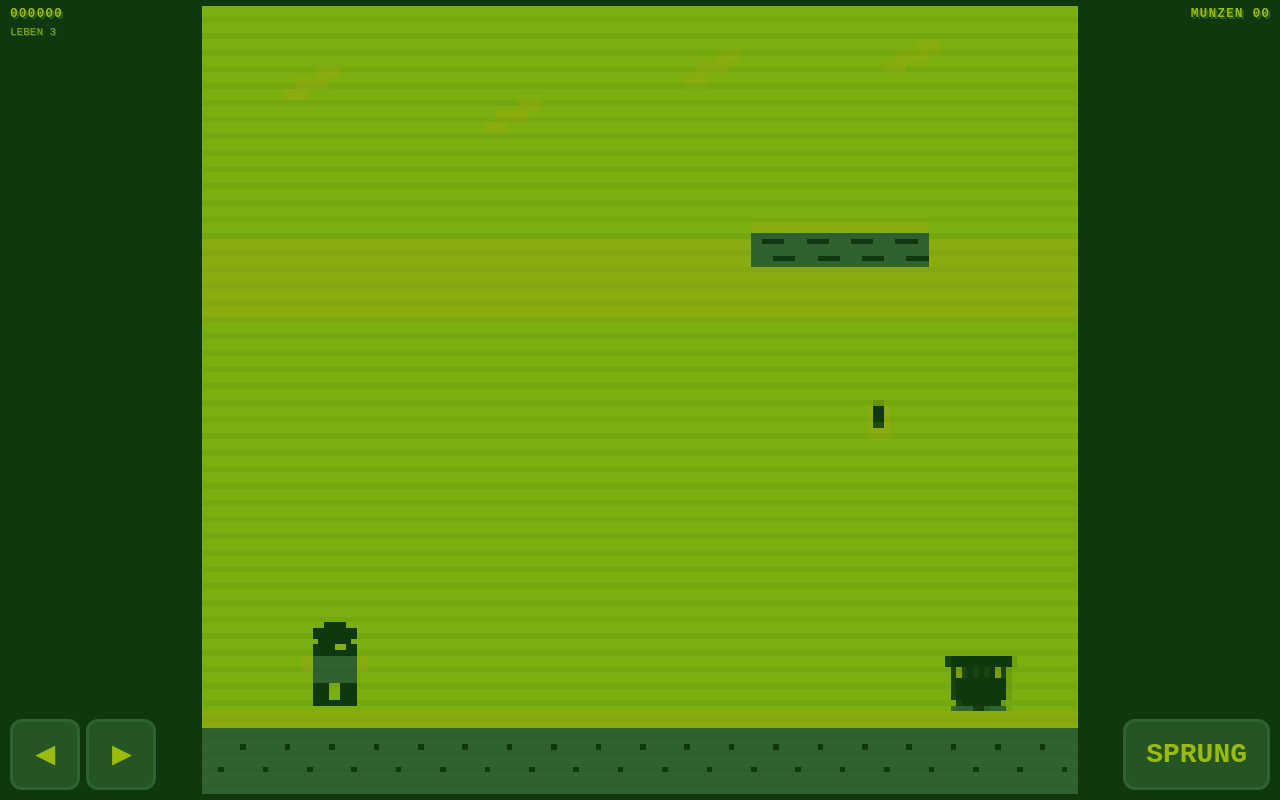
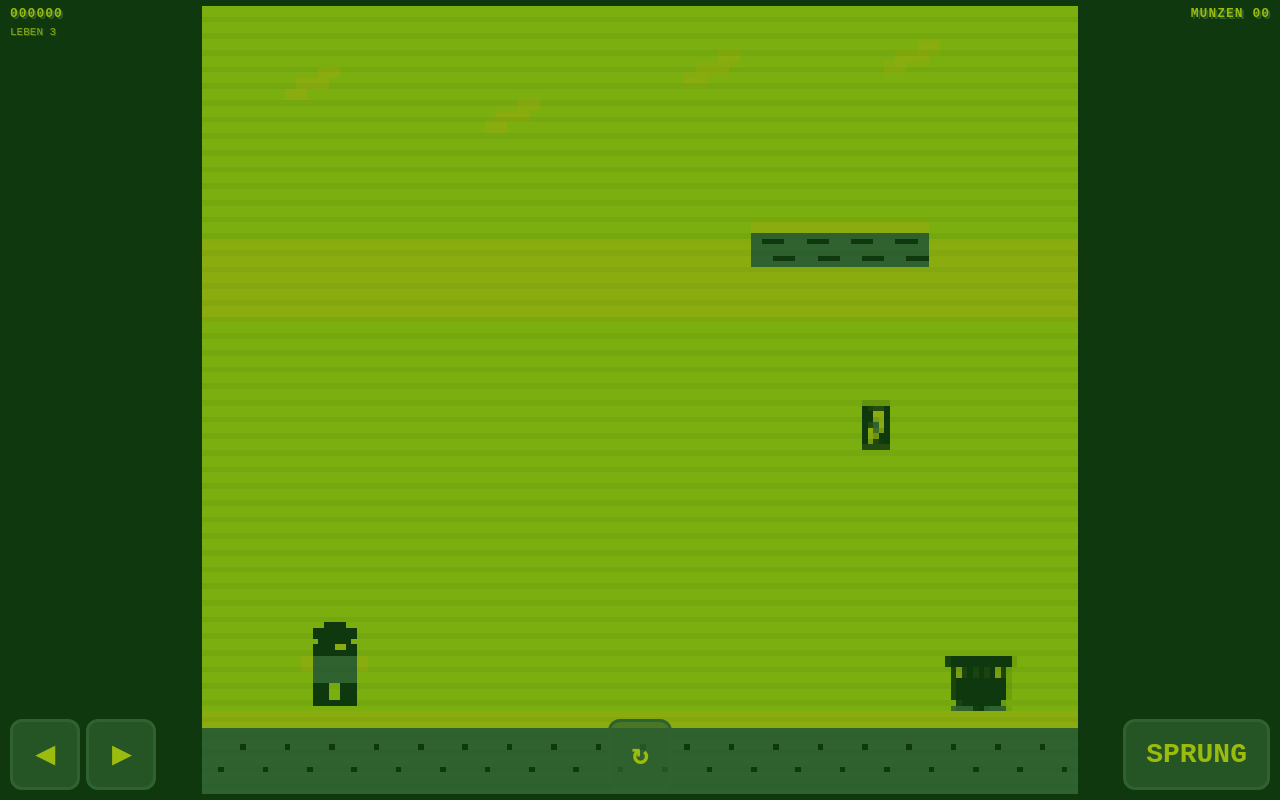
Before and after one commit to MrCerealGuy/Super-Pixel-Land-DX, a plain HTML site: page index.html in a window 1280 px wide. Both pictures are taken after a click on the button "▶ START". Drawn offline with Linux system fonts and the light colour scheme.

Commit message:
19062026-0847

```diff
--- a/index.html
+++ b/index.html
@@ -18,6 +18,7 @@ canvas { display: block; margin: 0 auto; image-rendering: pixelated; width: 100%
 #dpad { display: flex; gap: 6px; }
 #dpad button { min-width: 70px; font-size: 30px; padding: 14px 10px; }
 #jumpBtn { min-width: 90px; font-size: 24px; padding: 14px 10px; background: rgba(48,98,48,0.85); }
+#restartTouchBtn { min-width: 54px; font-size: 22px; padding: 10px 8px; background: rgba(160,32,32,0.5); }
 #startScreen, #gameOverScreen { position: absolute; top: 0; left: 0; width: 100%; height: 100%; display: flex; flex-direction: column; align-items: center; justify-content: center; background: rgba(15,56,15,0.92); pointer-events: auto; z-index: 10; }
 #startScreen h1, #gameOverScreen h1 { color: #9bbc0f; font-size: 2.2em; text-align: center; text-shadow: 3px 3px 0 #306230; margin-bottom: 10px; letter-spacing: 4px; }
 #statusBar { position: absolute; top: 0; left: 0; width: 100%; display: flex; justify-content: space-between; padding: 6px 10px; pointer-events: none; z-index: 1; }
@@ -43,13 +44,14 @@ canvas { display: block; margin: 0 auto; image-rendering: pixelated; width: 100%
       <button id="leftBtn">◀</button>
       <button id="rightBtn">▶</button>
     </div>
+    <button id="restartTouchBtn">↻</button>
     <button id="jumpBtn">SPRUNG</button>
   </div>
   <div id="startScreen">
     <h1>SUPER PIXEL LAND DX</h1>
     <p>Ein Jump'n'Run im GameBoy-Stil</p>
     <p style="font-size:0.8em;margin-top:12px;color:#306230">Pfeiltasten + Leertaste (Desktop)</p>
-    <p style="font-size:0.8em;color:#306230">Touch-Buttons (Mobil)</p>
+    <p style="font-size:0.8em;color:#306230">Touch-Buttons (Mobil) &middot; R = Neustart</p>
     <div id="hsText" style="margin-top:10px;color:#8bac0f;font-size:0.9em"></div>
     <button class="btn" id="startBtn">▶ START</button>
   </div>
@@ -80,7 +82,7 @@ const BIOME = {
 
 let camera = { x: 0 };
 let platforms = [], coins = [], enemies = [], particles = [], movingPlats = [];
-let questBlocks = [], powerups = [], pipes = [], checkpoints = [];
+let questBlocks = [], powerups = [], pipes = [], checkpoints = [], powerUpPopups = [];
 let score = 0, coinCount = 0, lives = 3, distance = 0, highScore = 0;
 let gameRunning = false, gameOver = false, screenShake = 0, animTick = 0;
 let biome = BIOME.MEADOW, biomeTrans = 0;
@@ -117,7 +119,18 @@ function buildLevel() {
   platforms=[]; coins=[]; enemies=[]; particles=[]; movingPlats=[];
   questBlocks=[]; powerups=[]; pipes=[]; checkpoints=[];
   const L = 10000;
-  for (let x=0; x<L; x+=16) platforms.push({x, y:H-16, w:16, h:16, type:'ground'});
+  const gaps=[
+    [500,548],[900,948],[1350,1398],[1750,1798],            // meadow
+    [2150,2214],[2600,2648],[3100,3164],[3600,3648],         // cave
+    [4100,4148],[4550,4598],[5100,5164],[5600,5648],         // cave-sky
+    [6100,6164],[6600,6648],[7100,7148],[7600,7664],         // sky
+    [8100,8148],[8600,8664],[9100,9148],[9600,9648],         // volcano
+  ];
+  for (let x=0; x<L; x+=16) {
+    let skip=false;
+    for (const g of gaps) { if (x>=g[0]&&x<g[1]) { skip=true; break; } }
+    if (!skip) platforms.push({x, y:H-16, w:16, h:16, type:'ground'});
+  }
 
   // Biome sections: meadow 0-2000, cave 2000-5000, sky 5000-7500, volcano 7500-10000
   const bi = { meadow: {start:0,end:2000}, cave: {start:2000,end:5000}, sky: {start:5000,end:7500}, volcano: {start:7500,end:10000} };
@@ -191,25 +204,36 @@ function buildLevel() {
   for (let x=300; x<9500; x+=400+Math.random()*200) {
     for (let i=0; i<5; i++) coins.push({x:x+i*12, y:H-50-i*10, w:6,h:8,collected:false});
   }
+  // Coin arcs over gaps (show jump trajectory)
+  for (const g of gaps) {
+    for (let i=0; i<5; i++) {
+      const t=i/4, cx=g[0]-8+t*(g[1]-g[0]+16), cy=H-20-Math.sin(t*Math.PI)*18;
+      coins.push({x:cx, y:cy, w:6, h:8, collected:false});
+    }
+  }
 
   // ---- Enemies ----
-  // Ground enemies
-  for (let x=300; x<9800; x+=180+Math.random()*140) {
-    enemies.push({x, y:H-28, w:12, h:12, vx:-0.6-Math.random()*0.4, vy:0, type:'ground', alive:true, hp:1, frame:0});
-  }
-  // Flying enemies (cave + volcano sections)
-  for (let x=2400; x<5000; x+=250+Math.random()*150) {
+  // Ground enemies per biome (dense spawns to compensate for gap falls)
+  for (let x=300; x<2200; x+=140+Math.random()*60) { enemies.push({x, y:H-28, w:12, h:12, vx:-0.6-Math.random()*0.4, vy:0, type:'ground', alive:true, hp:1, frame:0}); }
+  for (let x=2200; x<5200; x+=130+Math.random()*50) { enemies.push({x, y:H-28, w:12, h:12, vx:-0.7-Math.random()*0.4, vy:0, type:'ground', alive:true, hp:1, frame:0}); }
+  for (let x=5200; x<7700; x+=120+Math.random()*40) { enemies.push({x, y:H-28, w:12, h:12, vx:-0.8-Math.random()*0.4, vy:0, type:'ground', alive:true, hp:1, frame:0}); }
+  for (let x=7700; x<9900; x+=100+Math.random()*40) { enemies.push({x, y:H-28, w:12, h:12, vx:-0.9-Math.random()*0.5, vy:0, type:'ground', alive:true, hp:1, frame:0}); }
+  // Flying enemies (cave, sky, volcano)
+  for (let x=2400; x<5200; x+=200+Math.random()*100) {
     enemies.push({x, y:H-60-Math.random()*40, w:12, h:12, vx:-0.5-Math.random()*0.3, vy:0, type:'flying', alive:true, hp:1, frame:0, flyOff:0, flyPhase: Math.random()*Math.PI*2});
   }
-  for (let x=7600; x<9700; x+=250+Math.random()*150) {
-    enemies.push({x, y:H-60-Math.random()*40, w:12, h:12, vx:-0.6-Math.random()*0.4, vy:0, type:'flying', alive:true, hp:1, frame:0, flyOff:0, flyPhase: Math.random()*Math.PI*2});
+  for (let x=5200; x<7700; x+=180+Math.random()*80) {
+    enemies.push({x, y:H-60-Math.random()*40, w:12, h:12, vx:-0.6-Math.random()*0.3, vy:0, type:'flying', alive:true, hp:1, frame:0, flyOff:0, flyPhase: Math.random()*Math.PI*2});
   }
-  // Big enemies (2 hits, sky + volcano)
-  for (let x=5500; x<7500; x+=350+Math.random()*200) {
-    enemies.push({x, y:H-32, w:18, h:16, vx:-0.4-Math.random()*0.3, vy:0, type:'big', alive:true, hp:2, frame:0});
+  for (let x=7700; x<9800; x+=160+Math.random()*80) {
+    enemies.push({x, y:H-60-Math.random()*40, w:12, h:12, vx:-0.7-Math.random()*0.4, vy:0, type:'flying', alive:true, hp:1, frame:0, flyOff:0, flyPhase: Math.random()*Math.PI*2});
   }
-  for (let x=8000; x<9700; x+=350+Math.random()*200) {
+  // Big enemies (sky + volcano)
+  for (let x=5500; x<7700; x+=250+Math.random()*100) {
     enemies.push({x, y:H-32, w:18, h:16, vx:-0.5-Math.random()*0.3, vy:0, type:'big', alive:true, hp:2, frame:0});
+  }
+  for (let x=7700; x<9800; x+=220+Math.random()*80) {
+    enemies.push({x, y:H-32, w:18, h:16, vx:-0.6-Math.random()*0.3, vy:0, type:'big', alive:true, hp:2, frame:0});
   }
 
   // ---- Pipes (decorative) ----
@@ -272,9 +296,14 @@ function resetGame() {
   score=0; coinCount=0; lives=3; distance=0; camera.x=0;
   gameOver=false; screenShake=0; gameRunning=true;
   comboCount=0; comboTimer=0;
-  buildLevel(); resetPlayer();
+  buildLevel(); resetPlayer(); powerUpPopups=[];
   document.getElementById('gameOverScreen').classList.add('hidden');
   document.getElementById('startScreen').classList.add('hidden');
+}
+
+function restartGame() {
+  if (!gameRunning) { startGame(); return; }
+  resetGame();
 }
 
 // ---- Update ----
@@ -422,13 +451,16 @@ function update() {
     const pR={x:p.x,y:p.y,w:p.w,h:p.h};
     const puR={x:pu.x,y:pu.y,w:pu.w,h:pu.h};
     if (rectCollide(pR,puR)) {
+      const popup={x:pu.x,y:pu.y-8,type:pu.type,timer:50}
       if (pu.type==='mushroom') {
         p.big=true; p.h=20; p.y=p.y+14-20;
         p.onGround=false; p.vy=GRAV;
         sfxPowerUp(); spawnParticles(pu.x+4,pu.y+4,10,'#9bbc0f');
+        popup.label='PILZ'
       }
-      else if (pu.type==='fire') { p.shoot=true; sfxPowerUp(); spawnParticles(pu.x+4,pu.y+4,10,'#9bbc0f'); }
-      else if (pu.type==='star') { p.star=300; sfxStar(); spawnParticles(pu.x+4,pu.y+4,12,'#9bbc0f'); }
+      else if (pu.type==='fire') { p.shoot=true; sfxPowerUp(); spawnParticles(pu.x+4,pu.y+4,10,'#9bbc0f'); popup.label='FEUER'; }
+      else if (pu.type==='star') { p.star=300; sfxStar(); spawnParticles(pu.x+4,pu.y+4,12,'#9bbc0f'); popup.label='STERN'; }
+      powerUpPopups.push(popup);
       powerups.splice(i,1); continue;
     }
     if (pu.x<-20 || pu.x>10000+20 || pu.y>H+20) { powerups.splice(i,1); continue; }
@@ -523,6 +555,7 @@ function update() {
   document.getElementById('livesDisplay').textContent=ls;
   if (p.star>0) document.getElementById('livesDisplay').style.color='#9bbc0f';
   else document.getElementById('livesDisplay').style.color='#8bac0f';
+  for (let i=powerUpPopups.length-1; i>=0; i--) { powerUpPopups[i].timer--; if (powerUpPopups[i].timer<=0) powerUpPopups.splice(i,1); }
 }
 
 function spawnPowerUp(x,y,type) {
@@ -769,33 +802,51 @@ function drawEnemy(e,cx) {
 function drawCoin(c,cx,frame) {
   const dx=c.x-cx; if (dx>W+8||dx<-8) return;
   const wobble=Math.sin(frame*0.1)*1;
+  // Rotation effect: scale width sinusoidally
+  const rot=Math.sin(frame*0.08);
+  const scaleW=Math.max(2,Math.floor(4+rot*2));
+  const ox=Math.floor((6-scaleW)/2);
+  const y=c.y+wobble;
+  // Outer ring
+  ctx.fillStyle=COL.darkest;
+  ctx.fillRect(dx+ox,y,scaleW,8);
+  ctx.fillRect(dx+ox+1,y+1,scaleW-2,6);
+  // Inner fill
   ctx.fillStyle=COL.light;
-  ctx.fillRect(dx+1,c.y+wobble,4,6);
+  ctx.fillRect(dx+ox+1,y+1,scaleW-2,6);
+  // Highlight (top-left)
   ctx.fillStyle=COL.darkest;
-  ctx.fillRect(dx+2,c.y+1*wobble,2,4);
+  ctx.fillRect(dx+ox+1,y+1,scaleW-4,1);
+  ctx.fillRect(dx+ox+1,y+1,1,3);
+  // Center mark
+  ctx.fillStyle=COL.dark;
+  ctx.fillRect(dx+ox+2,y+3,scaleW-4,2);
+  // Bottom-right shadow
+  ctx.fillStyle=COL.darkest;
+  ctx.fillRect(dx+ox+scaleW-3,y+6,2,1);
+  ctx.fillRect(dx+ox+scaleW-2,y+5,1,2);
 }
 
 function drawQuestBlock(qb,cx) {
   const dx=qb.x-cx; if (dx>W+16||dx<-16) return;
   const bounce = qb.bounce||0;
   const by = qb.y - Math.floor(bounce);
-  let cFill, cBorder, cMark, cHighlight;
-  if (biome===BIOME.CAVE) { cFill='#306230'; cBorder='#0f380f'; cMark='#0f380f'; cHighlight='#8bac0f'; }
-  else if (biome===BIOME.VOLCANO) { cFill='#5a3030'; cBorder='#0f380f'; cMark='#0f380f'; cHighlight='#8b4040'; }
-  else if (biome===BIOME.SKY) { cFill='#9bbc0f'; cBorder='#306230'; cMark='#306230'; cHighlight='#8bac0f'; }
-  else { cFill='#9bbc0f'; cBorder='#0f380f'; cMark='#0f380f'; cHighlight='#8bac0f'; }
-  if (qb.hit && qb.contents==='coin') {
-    ctx.fillStyle=biome===BIOME.CAVE?'#1a4a1a':biome===BIOME.VOLCANO?'#3a2020':COL.dark;
-    ctx.fillRect(dx,by,qb.w,qb.h);
-    ctx.fillStyle=cBorder;
-    ctx.fillRect(dx,by,qb.w,1);
-  } else {
-    ctx.fillStyle=cFill;
-    ctx.fillRect(dx,by,qb.w,qb.h);
-    ctx.fillStyle=cBorder;
-    ctx.fillRect(dx,by,qb.w,1);
+  let cFill, cBorder, cMark, cHighlight, cHit;
+  if (biome===BIOME.CAVE) { cFill='#306230'; cBorder='#0f380f'; cMark='#9bbc0f'; cHighlight='#8bac0f'; cHit='#1a4a1a'; }
+  else if (biome===BIOME.VOLCANO) { cFill='#5a3030'; cBorder='#0f380f'; cMark='#9bbc0f'; cHighlight='#8b4040'; cHit='#3a2020'; }
+  else if (biome===BIOME.SKY) { cFill='#9bbc0f'; cBorder='#306230'; cMark='#0f380f'; cHighlight='#8bac0f'; cHit='#8bac0f'; }
+  else { cFill='#9bbc0f'; cBorder='#0f380f'; cMark='#0f380f'; cHighlight='#8bac0f'; cHit='#306230'; }
+  ctx.fillStyle=qb.hit?cHit:cFill;
+  ctx.fillRect(dx,by,qb.w,qb.h);
+  ctx.fillStyle=cBorder;
+  ctx.fillRect(dx,by,qb.w,1);
+  if (!qb.hit || qb.contents!=='coin') {
     ctx.fillStyle=cMark;
-    ctx.fillRect(dx+4,by+2,4,2); ctx.fillRect(dx+6,by+4,2,2); ctx.fillRect(dx+4,by+6,4,1); ctx.fillRect(dx+5,by+7,2,2);
+    ctx.fillRect(dx+3,by+1,6,2);
+    ctx.fillRect(dx+1,by+3,2,4);
+    ctx.fillRect(dx+9,by+3,2,4);
+    ctx.fillRect(dx+3,by+7,6,1);
+    ctx.fillRect(dx+5,by+8,2,3);
     ctx.fillStyle=cHighlight;
     ctx.fillRect(dx+3,by+3,2,1);
   }
@@ -902,6 +953,24 @@ function draw() {
   // Player
   if (!player.dead) drawPlayer(player.x-cx, player.y, player.facing, player.frame, player.onGround, player.big, player.star);
 
+  // Power-up popups
+  for (const pop of powerUpPopups) {
+    const dx=pop.x-cx, dy=pop.y-Math.floor((50-pop.timer)*0.8), a=pop.timer/50;
+    ctx.globalAlpha=a<0.3?a/0.3:1;
+    ctx.fillStyle='#9bbc0f';
+    // Mini icon + label
+    if (pop.type==='mushroom') {
+      ctx.fillStyle='#a02020'; ctx.fillRect(dx+1,dy,4,3);
+      ctx.fillStyle='#9bbc0f'; ctx.fillRect(dx+2,dy+3,2,3);
+    } else if (pop.type==='fire') {
+      ctx.fillStyle='#a02020'; ctx.fillRect(dx+2,dy,2,2); ctx.fillRect(dx+1,dy+2,4,4);
+    } else if (pop.type==='star') {
+      ctx.fillStyle='#a8a8a8'; ctx.fillRect(dx+1,dy,4,4); ctx.fillStyle='#a02020'; ctx.fillRect(dx+2,dy+1,2,2);
+    }
+    drawPixelText(pop.label, dx+3-Math.floor(pop.label.length*3), dy+8, '#9bbc0f');
+    ctx.globalAlpha=1;
+  }
+
   // Particles
   for (const pt of particles) {
     const dx=pt.x-cx;
@@ -927,6 +996,27 @@ function draw() {
   ctx.fillRect(0,0,1,H); ctx.fillRect(W-1,0,1,H);
 }
 
+// ---- Pixel Font ----
+const FONT={
+  P:[0b01110,0b10001,0b10001,0b11110,0b10000,0b10000],
+  I:[0b00100,0b01110,0b00100,0b00100,0b00100,0b01110],
+  L:[0b01000,0b01000,0b01000,0b01000,0b01000,0b01111],
+  Z:[0b11111,0b00001,0b00011,0b00110,0b01100,0b11111],
+  F:[0b11111,0b10000,0b11110,0b10000,0b10000,0b10000],
+  E:[0b11111,0b10000,0b11110,0b10000,0b10000,0b11111],
+  U:[0b10001,0b10001,0b10001,0b10001,0b10001,0b01110],
+  R:[0b11110,0b10001,0b11110,0b10100,0b10010,0b10001],
+  S:[0b01110,0b10001,0b00110,0b01000,0b10001,0b01110],
+  T:[0b11111,0b00100,0b00100,0b00100,0b00100,0b00100],
+  N:[0b10001,0b10001,0b11001,0b10101,0b10011,0b10001],
+};
+function drawPixelChar(ch,x,y,color){
+  const g=FONT[ch]; if(!g)return;
+  ctx.fillStyle=color;
+  for(let r=0;r<6;r++)for(let c=0;c<5;c++)if(g[r]&(1<<(4-c)))ctx.fillRect(x+c,y+r,1,1);
+}
+function drawPixelText(t,x,y,color){for(let i=0;i<t.length;i++)drawPixelChar(t[i],x+i*6,y,color);}
+
 // ---- Input ----
 function setupInput() {
   function bindBtn(el,key) {
@@ -943,6 +1033,7 @@ function setupInput() {
     if (e.key==='ArrowLeft') keys.left=true;
     if (e.key==='ArrowRight') keys.right=true;
     if (e.key===' '||e.key==='ArrowUp'){keys.jump=true;keys.jumpPressed=true;e.preventDefault();}
+    if (e.key==='r'||e.key==='R') restartGame();
     if (e.key==='f'||e.key==='F') goFullscreen();
   });
   document.addEventListener('keyup',e=>{
@@ -973,6 +1064,8 @@ document.getElementById('startBtn').addEventListener('click',startGame);
 document.getElementById('startBtn').addEventListener('touchend',e=>{e.preventDefault();startGame();});
 document.getElementById('restartBtn').addEventListener('click',startGame);
 document.getElementById('restartBtn').addEventListener('touchend',e=>{e.preventDefault();startGame();});
+document.getElementById('restartTouchBtn').addEventListener('click',restartGame);
+document.getElementById('restartTouchBtn').addEventListener('touchend',e=>{e.preventDefault();restartGame();});
 
 setupInput();
 
```
Also changed, not shown: README.md (added).
